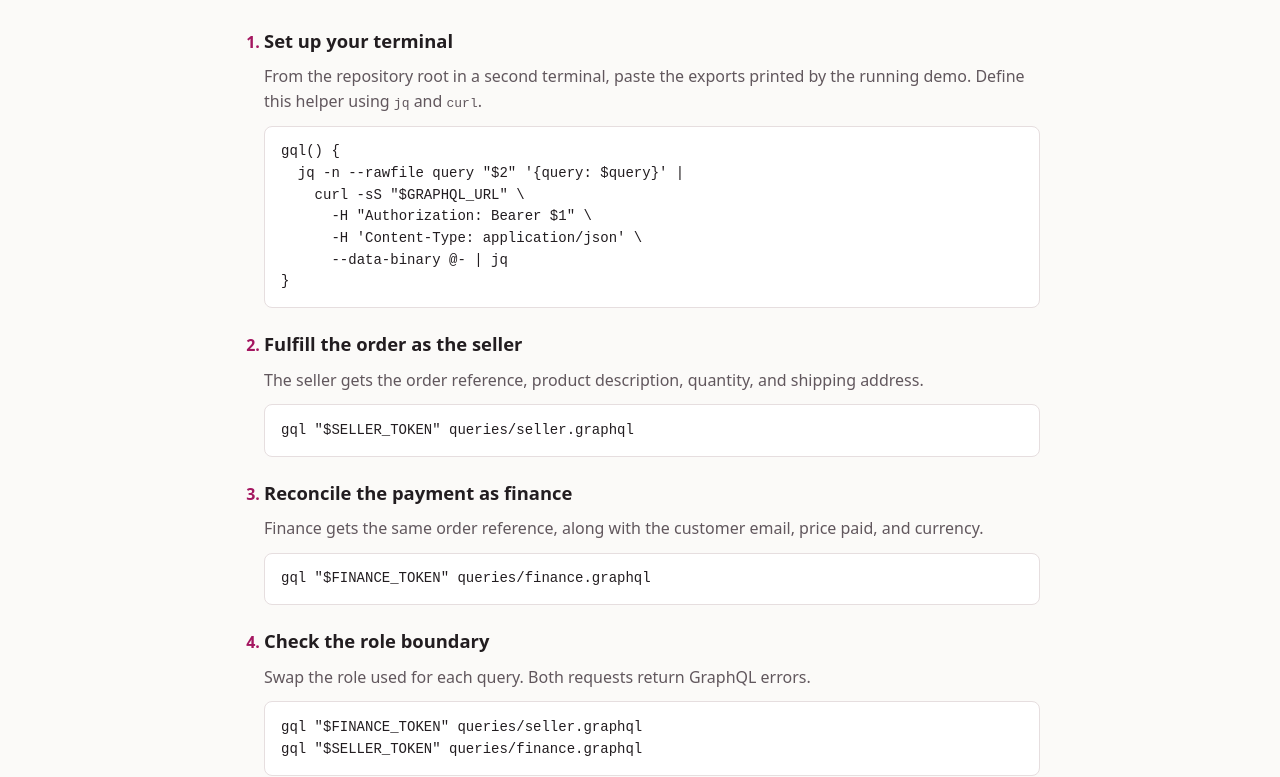
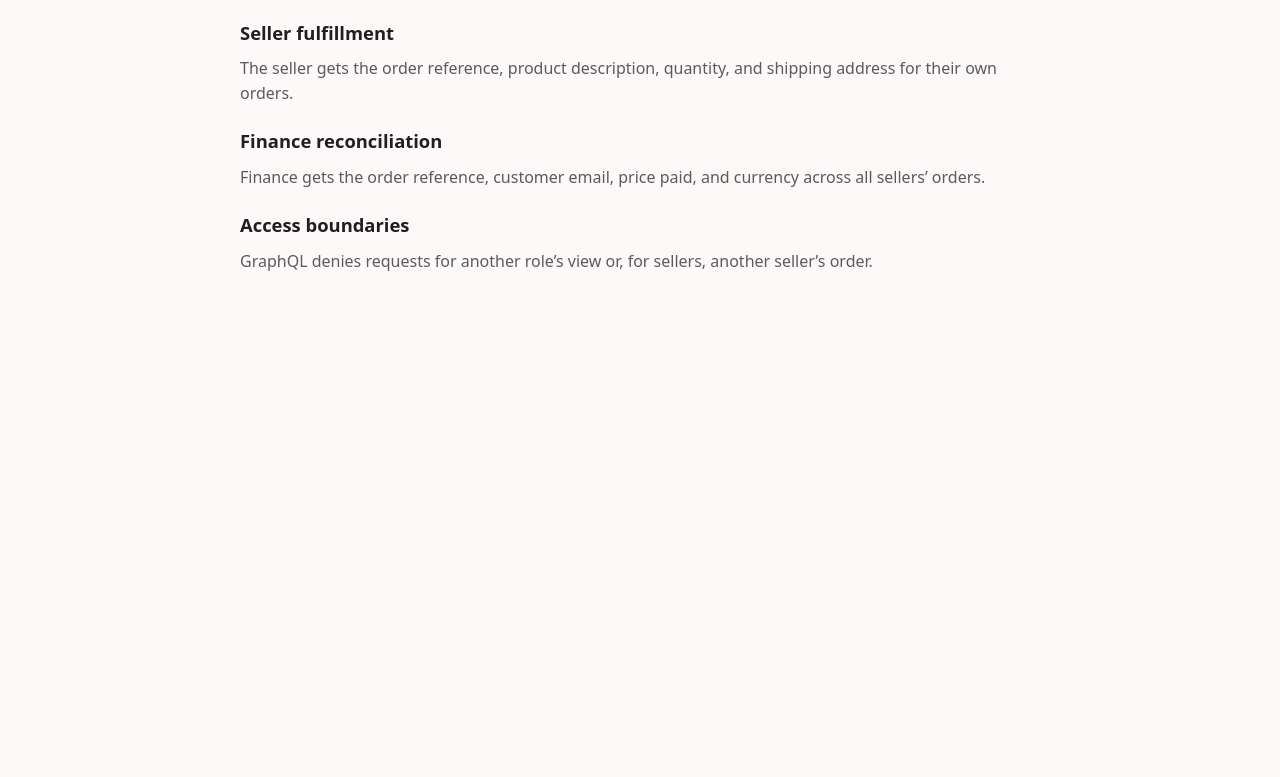
Before and after one commit to gklijs/skilj-shop, a plain HTML site: page storefront/walkthrough.html in a window 1280 px wide. Shown: the part 223-1000 px from the top of the page. After the commit the page ends 800 px from the top, so only its background shows below. Drawn offline with Linux system fonts and the light colour scheme; files that its build step writes are made by us from their sources.

Commit message:
Simplify the demo walkthrough and fail early on port conflicts
Keep terminal commands in the README and link to them from the storefront.
Bind the HTTP listener before PostgreSQL setup and test the occupied-port case.
Verify that finance and the owning seller both receive order-1002.

```diff
--- a/storefront/storefront.css
+++ b/storefront/storefront.css
@@ -213,37 +213,13 @@ a:focus-visible {
     color: var(--muted);
 }
 
-.steps {
-    display: grid;
-    gap: 1.5rem;
-    margin: 2rem 0 0;
-    padding-inline-start: 1.5rem;
+.guide section {
+    margin-top: 1.5rem;
 }
 
-.steps li {
-    min-width: 0;
-}
-
-.steps li::marker {
-    color: var(--accent);
-    font-weight: 700;
-}
-
-.steps h2 {
+.guide h2 {
     font-size: 1.15rem;
     line-height: 1.35;
-}
-
-.steps pre {
-    margin: 0.75rem 0 0;
-    padding: 0.9rem 1rem;
-    border: 1px solid var(--line);
-    border-radius: 0.5rem;
-    background: #fff;
-    color: var(--ink);
-    font-size: 0.875rem;
-    white-space: pre-wrap;
-    overflow-wrap: anywhere;
 }
 
 @media (max-width: 36rem) {
--- a/storefront/walkthrough.html
+++ b/storefront/walkthrough.html
@@ -19,36 +19,19 @@
 
     <main class="wrap guide">
         <h1>Seller &amp; finance walkthrough</h1>
-        <p>Run the two GraphQL queries for the same purchase to see which fields each role can access.</p>
-        <ol class="steps">
-            <li>
-                <h2>Set up your terminal</h2>
-                <p>From the repository root in a second terminal, paste the exports printed by the running demo. Define this helper using <code>jq</code> and <code>curl</code>.</p>
-                <pre><code>gql() {
-  jq -n --rawfile query "$2" '{query: $query}' |
-    curl -sS "$GRAPHQL_URL" \
-      -H "Authorization: Bearer $1" \
-      -H 'Content-Type: application/json' \
-      --data-binary @- | jq
-}</code></pre>
-            </li>
-            <li>
-                <h2>Fulfill the order as the seller</h2>
-                <p>The seller gets the order reference, product description, quantity, and shipping address.</p>
-                <pre><code>gql "$SELLER_TOKEN" queries/seller.graphql</code></pre>
-            </li>
-            <li>
-                <h2>Reconcile the payment as finance</h2>
-                <p>Finance gets the same order reference, along with the customer email, price paid, and currency.</p>
-                <pre><code>gql "$FINANCE_TOKEN" queries/finance.graphql</code></pre>
-            </li>
-            <li>
-                <h2>Check the role boundary</h2>
-                <p>Swap the role used for each query. Both requests return GraphQL errors.</p>
-                <pre><code>gql "$FINANCE_TOKEN" queries/seller.graphql
-gql "$SELLER_TOKEN" queries/finance.graphql</code></pre>
-            </li>
-        </ol>
+        <p>Follow the <a href="https://github.com/gklijs/skilj-shop/blob/main/README.md#set-the-demo-tokens">terminal walkthrough in the README</a> to query the same purchase as a seller and as finance.</p>
+        <section>
+            <h2>Seller fulfillment</h2>
+            <p>The seller gets the order reference, product description, quantity, and shipping address for their own orders.</p>
+        </section>
+        <section>
+            <h2>Finance reconciliation</h2>
+            <p>Finance gets the order reference, customer email, price paid, and currency across all sellers’ orders.</p>
+        </section>
+        <section>
+            <h2>Access boundaries</h2>
+            <p>GraphQL denies requests for another role’s view or, for sellers, another seller’s order.</p>
+        </section>
     </main>
 </body>
 </html>
```
Also changed, not shown: 3 other files.
